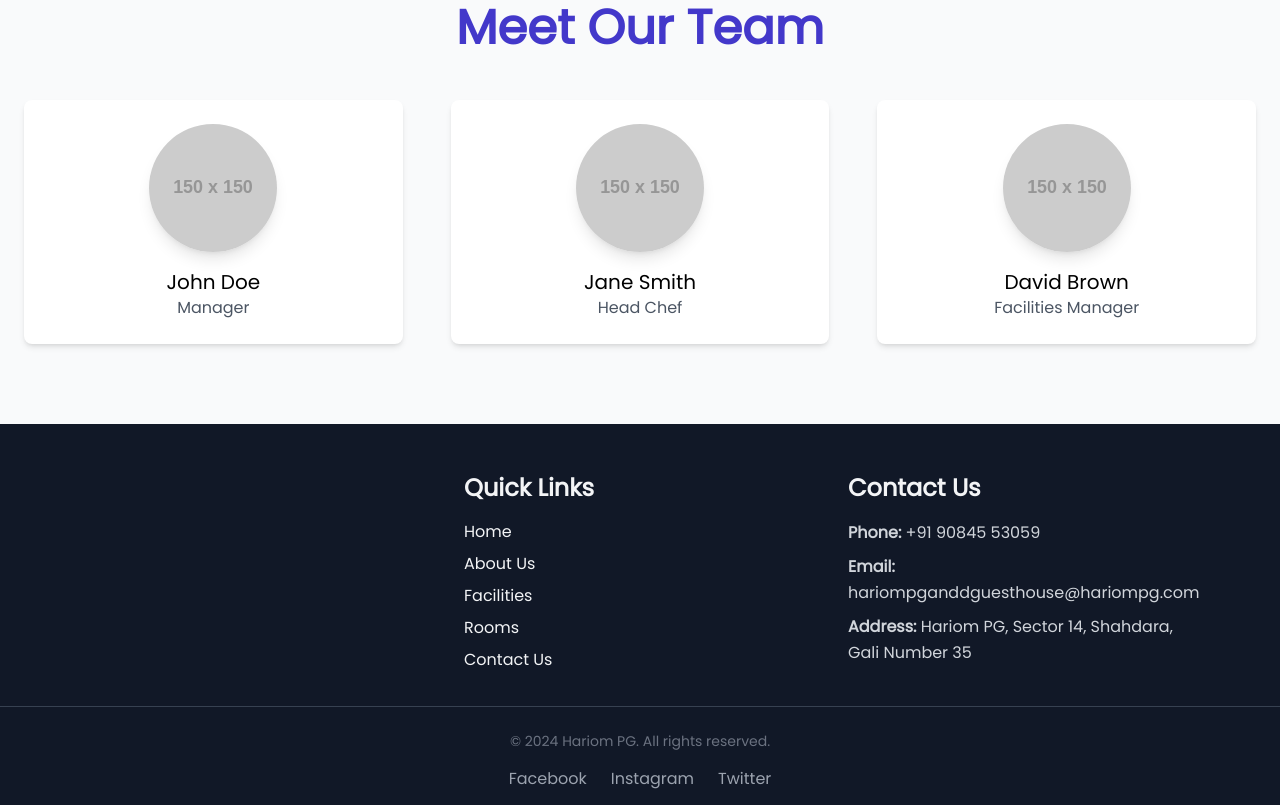
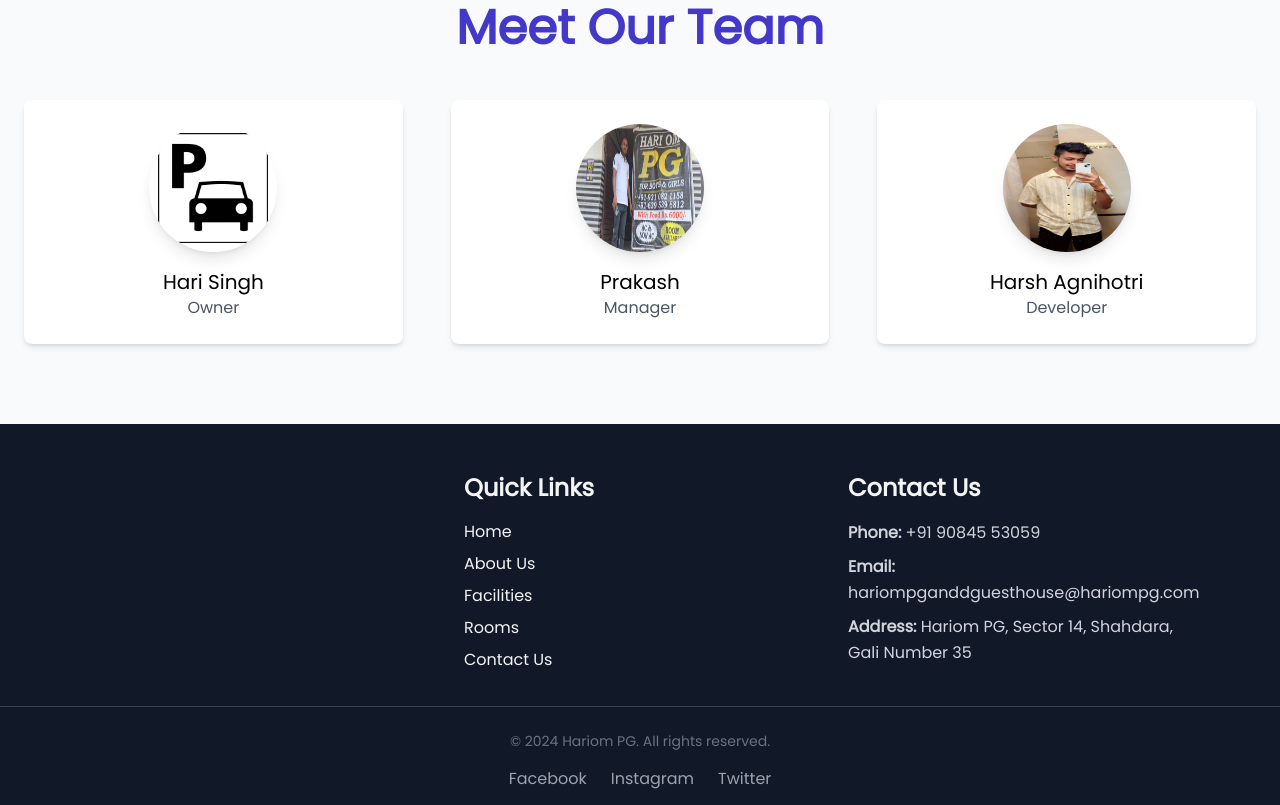
Before and after one commit to HarshAgnihotri9/HariomPgWeb, a React (Vite) app: page /About in a window 1280 px wide. Shown: the part 1960-2765 px from the top of the page. Built offline with nearby package versions, Linux system fonts and the light colour scheme.

Commit message:
minor changes

```diff
--- a/src/components/About.jsx
+++ b/src/components/About.jsx
@@ -12,9 +12,7 @@ const AboutHariomPG = () => {
   const handleLearnMore = () => {
     navigate('/LearnMore');
   };
-  useEffect(() => {
-    window.scrollTo(0, 0);
-  }, []);
+
 
   return (
     <>
--- a/src/components/AboutPage.jsx
+++ b/src/components/AboutPage.jsx
@@ -1,4 +1,7 @@
 import React from 'react';
+import ownerImage from '../assets/images/parking.png'; // Example image path for owner
+import managerImage from '../assets/images/prakash.jpg'; // Example image path for manager
+import developerImage from '../assets/images/harsh.jpg'; // Example image path for developer
 
 const AboutPage = () => {
   return (
@@ -94,33 +97,33 @@ const AboutPage = () => {
           <div className="flex flex-col items-center bg-white p-6 rounded-lg shadow-md hover:shadow-lg transition-transform duration-300 transform hover:scale-105">
             <img
               className="w-32 h-32 rounded-full mb-4 shadow-lg transform hover:scale-105 transition duration-300"
-              src="https://via.placeholder.com/150"
-              alt="John Doe"
+              src={ownerImage}
+              alt="Hari Singh"
             />
-            <h3 className="text-xl font-medium">John Doe</h3>
-            <p className="text-gray-600">Manager</p>
+            <h3 className="text-xl font-medium">Hari Singh</h3>
+            <p className="text-gray-600">Owner</p>
           </div>
 
           {/* Team Member 2 */}
           <div className="flex flex-col items-center bg-white p-6 rounded-lg shadow-md hover:shadow-lg transition-transform duration-300 transform hover:scale-105">
             <img
               className="w-32 h-32 rounded-full mb-4 shadow-lg transform hover:scale-105 transition duration-300"
-              src="https://via.placeholder.com/150"
-              alt="Jane Smith"
+              src={managerImage}
+              alt="Prakash"
             />
-            <h3 className="text-xl font-medium">Jane Smith</h3>
-            <p className="text-gray-600">Head Chef</p>
+            <h3 className="text-xl font-medium">Prakash</h3>
+            <p className="text-gray-600">Manager</p>
           </div>
 
           {/* Team Member 3 */}
           <div className="flex flex-col items-center bg-white p-6 rounded-lg shadow-md hover:shadow-lg transition-transform duration-300 transform hover:scale-105">
             <img
               className="w-32 h-32 rounded-full mb-4 shadow-lg transform hover:scale-105 transition duration-300"
-              src="https://via.placeholder.com/150"
-              alt="David Brown"
+              src={developerImage}
+              alt="Harsh Agnihotri"
             />
-            <h3 className="text-xl font-medium">David Brown</h3>
-            <p className="text-gray-600">Facilities Manager</p>
+            <h3 className="text-xl font-medium">Harsh Agnihotri</h3>
+            <p className="text-gray-600">Developer</p>
           </div>
         </div>
       </section>
--- a/src/components/BuyOptions.jsx
+++ b/src/components/BuyOptions.jsx
@@ -1,6 +1,11 @@
 import React from 'react';
+import { useNavigate } from 'react-router-dom';
 
 const BuyOptions = () => {
+  const navigate=useNavigate()
+  const handleClick= () => {
+navigate('/contact')
+  }
   return (
     <div className="min-h-screen bg-white-100 flex flex-col items-center justify-center py-8 px-4">
       {/* Title */}
@@ -22,7 +27,7 @@ const BuyOptions = () => {
             <p className="text-gray-600 mt-2 text-sm sm:text-base">
               Discover modern flats for sale in premium locations.
             </p>
-            <button className="mt-4 px-4 py-2 bg-blue-500 text-white font-semibold rounded-lg shadow-md hover:bg-blue-600 transition-colors duration-300">
+            <button className="mt-4 px-4 py-2 bg-blue-500 text-white font-semibold rounded-lg shadow-md hover:bg-blue-600 transition-colors duration-300" onClick={handleClick}>
               Learn More
             </button>
           </div>
@@ -40,7 +45,7 @@ const BuyOptions = () => {
             <p className="text-gray-600 mt-2 text-sm sm:text-base">
               Find spacious and luxurious villas and kothis for your family.
             </p>
-            <button className="mt-4 px-4 py-2 bg-green-500 text-white font-semibold rounded-lg shadow-md hover:bg-green-600 transition-colors duration-300">
+            <button className="mt-4 px-4 py-2 bg-green-500 text-white font-semibold rounded-lg shadow-md hover:bg-green-600 transition-colors duration-300" onClick={handleClick}>
               Learn More
             </button>
           </div>
@@ -58,7 +63,7 @@ const BuyOptions = () => {
             <p className="text-gray-600 mt-2 text-sm sm:text-base">
               Explore open plots and land for your dream project.
             </p>
-            <button className="mt-4 px-4 py-2 bg-yellow-500 text-white font-semibold rounded-lg shadow-md hover:bg-yellow-600 transition-colors duration-300">
+            <button className="mt-4 px-4 py-2 bg-yellow-500 text-white font-semibold rounded-lg shadow-md hover:bg-yellow-600 transition-colors duration-300" onClick={handleClick}>
               Learn More
             </button>
           </div>
--- a/src/components/Flats/FlatsScreen.jsx
+++ b/src/components/Flats/FlatsScreen.jsx
@@ -1,4 +1,6 @@
 import React, { useState, useEffect } from 'react';
+import { Link } from 'react-router-dom'; // Import Link from react-router-dom
+
 // Importing images from the local assets folder
 import flat1 from '../../assets/2bhk/room1.jpeg';
 import flat2 from '../../assets/2bhk/room2.jpeg';
@@ -52,27 +54,52 @@ const FlatCard = ({ flat }) => {
     return () => clearInterval(interval); // Clean up the interval on unmount
   }, [flat.images.length]);
 
-  const handleImageClick = () => {
+  // Navigate through images
+  const handleNextImage = (e) => {
+    e.stopPropagation(); // Prevent card click
     setCurrentImageIndex((prevIndex) => (prevIndex + 1) % flat.images.length);
   };
 
+  const handlePrevImage = (e) => {
+    e.stopPropagation(); // Prevent card click
+    setCurrentImageIndex((prevIndex) => (prevIndex - 1 + flat.images.length) % flat.images.length);
+  };
+
   return (
-    <div className="bg-white-500 shadow-lg rounded-lg overflow-hidden">
-      <img
-        src={flat.images[currentImageIndex]}
-        alt={flat.type}
-        className="w-full h-48 object-cover cursor-pointer"
-        onClick={handleImageClick}
-      />
+    <Link to="/contact" className="bg-white-500 shadow-lg rounded-lg overflow-hidden cursor-pointer block">
+      <div className="relative">
+        <img
+          src={flat.images[currentImageIndex]}
+          alt={flat.type}
+          className="w-full h-48 object-cover"
+        />
+        {/* Left Arrow */}
+        <button
+          onClick={handlePrevImage}
+          className="absolute left-2 top-1/2 transform -translate-y-1/2 bg-gray-100 p-2 rounded-full hover:bg-gray-200"
+        >
+          ◀
+        </button>
+        {/* Right Arrow */}
+        <button
+          onClick={handleNextImage}
+          className="absolute right-2 top-1/2 transform -translate-y-1/2 bg-gray-100 p-2 rounded-full hover:bg-gray-200"
+        >
+          ▶
+        </button>
+      </div>
       <div className="p-6">
         <h2 className="text-2xl font-bold text-gray-800">{flat.type}</h2>
         <p className="text-xl text-blue-500 font-semibold mt-2">{flat.price}</p>
         <p className="text-gray-600 mt-4">{flat.description}</p>
-        <button className="mt-6 px-4 py-2 bg-blue-500 text-white font-semibold rounded-lg hover:bg-blue-600 transition duration-300">
+        <Link
+          to="/contact"
+          className="mt-6 px-4 py-2 bg-blue-500 text-white font-semibold rounded-lg hover:bg-blue-600 transition duration-300 inline-block"
+        >
           Contact for Rent
-        </button>
+        </Link>
       </div>
-    </div>
+    </Link>
   );
 };
 
--- a/src/components/Navbar.jsx
+++ b/src/components/Navbar.jsx
@@ -23,12 +23,14 @@ const Navbar = () => {
       <div className="container mx-auto px-6 py-3">
         <div className="flex items-center justify-between">
           {/* Logo and Brand */}
+            <Link to="/" onClick={handleLinkClick}>
           <div className="flex items-center">
-            <img src={logo} alt="Logo" className="h-10 w-10 mr-2" />
+              <img src={logo} alt="Logo" className="h-10 w-10 mr-2" />
             <span className="text-2xl font-bold text-black-500 font-custom">
               HARIOM PG
             </span>
           </div>
+            </Link>
 
           {/* Desktop Links */}
           <div className="hidden md:flex space-x-6">
--- a/src/components/Pg/PgScreen.jsx
+++ b/src/components/Pg/PgScreen.jsx
@@ -1,4 +1,5 @@
 import React, { useEffect } from 'react';
+import { Link } from 'react-router-dom'; // Import Link for navigation
 
 // Import images at the top
 import doubleSharing1 from '../../assets/pg/singlesharing.jpg';
@@ -19,7 +20,11 @@ const PGScreen = () => {
 
       <div className="max-w-7xl mx-auto grid grid-cols-1 md:grid-cols-2 lg:grid-cols-3 gap-8 px-4">
         {pgs.map((pg) => (
-          <div key={pg.id} className="bg-white shadow-lg rounded-lg overflow-hidden">
+          <Link
+            key={pg.id}
+            to="/contact" // Navigate to contact page on click
+            className="block bg-white shadow-lg rounded-lg overflow-hidden"
+          >
             <img
               src={pg.image}
               alt={pg.type}
@@ -33,7 +38,7 @@ const PGScreen = () => {
                 Contact for Rent
               </button>
             </div>
-          </div>
+          </Link>
         ))}
       </div>
     </div>
@@ -46,7 +51,7 @@ const pgs = [
     id: 1,
     type: "Single Sharing",
     price: "₹12,000/month",
-    description: "Comfortable double sharing PG with modern amenities and ample space.",
+    description: "Comfortable single sharing PG with modern amenities and ample space.",
     image: doubleSharing1,
   },
   {
```
Also changed, not shown: src/assets/images/harsh.jpg (added), src/assets/images/prakash.jpg (added).
